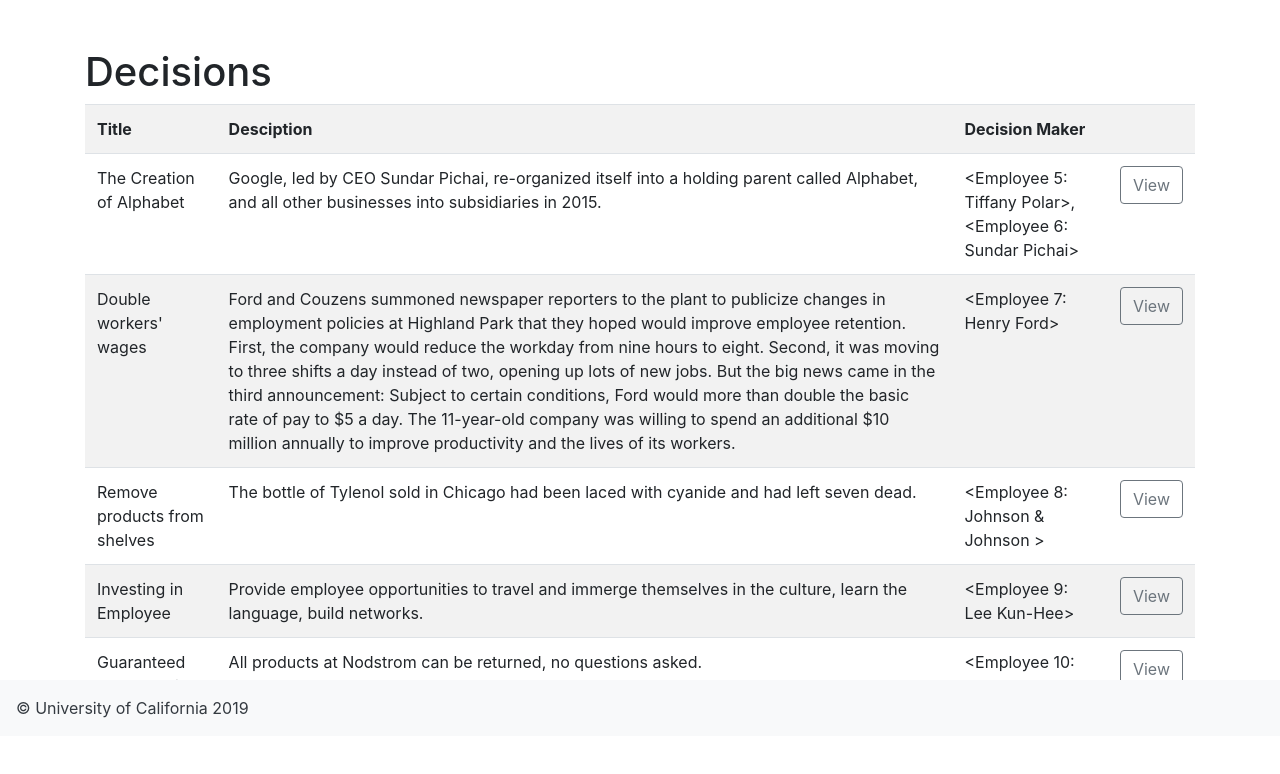
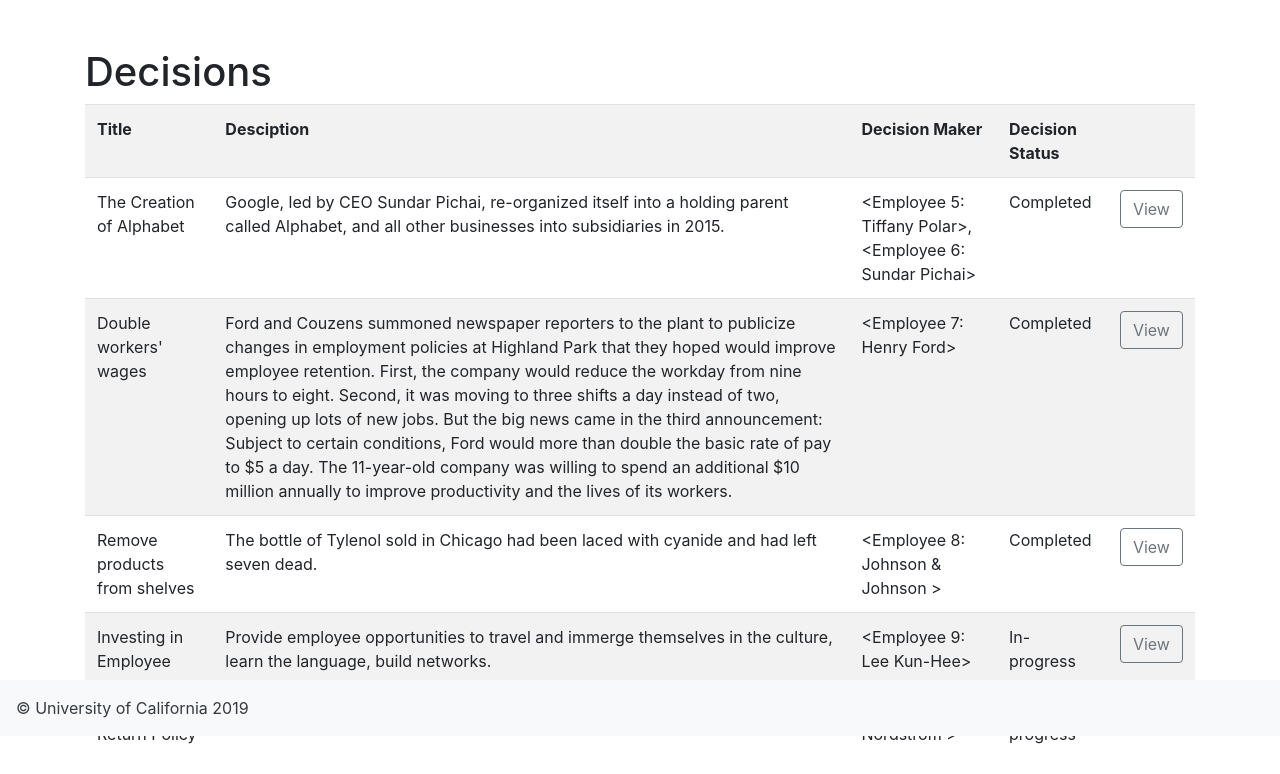
Before and after one commit to goudstad/289Final, a Django app: page /hist/ in a window 1280 px wide. Shown: the part 56-830 px from the top of the page. Before the commit the page ends 774 px from the top, so only its background shows below. Run offline with Django 3.2, Linux system fonts and the light colour scheme; data comes from the database, SQL or seed files in the repository; some libraries are stand-ins or nearby versions.

Commit message:
Update decision_list.html
Added decisionStatus column.

```diff
--- a/om/hist/templates/hist/decision_list.html
+++ b/om/hist/templates/hist/decision_list.html
@@ -1,6 +1,6 @@
 {% extends "hist/base.html" %}
 
-{% block title %} RH | OM | Employee List {% endblock %}
+{% block title %} RH | OM | Decision List {% endblock %}
 
 {% block body %}
   <div class="container">
@@ -10,6 +10,7 @@
         <th>Title</th>
         <th>Desciption</th>
         <th>Decision Maker</th>
+        <th>Decision Status</th>
         <th>&nbsp;</th>
       </tr>
       {% for decision in object_list %}
@@ -17,6 +18,7 @@
         <td>{{decision.title}}</td>
         <td>{{decision.decisionDesc}}</td>
         <td>{% for employee in decision.decisionMaker.all%}{{employee}}{{forloop.last|yesno:",&#44"|safe}}{% endfor %}</td>
+        <td>{{decision.get_decisionStatus_display}}
         <td ><a class="btn btn-outline-secondary" href="/hist/{{decision.pk}}">View</a></td>
       </tr>
       {% endfor %}
```
